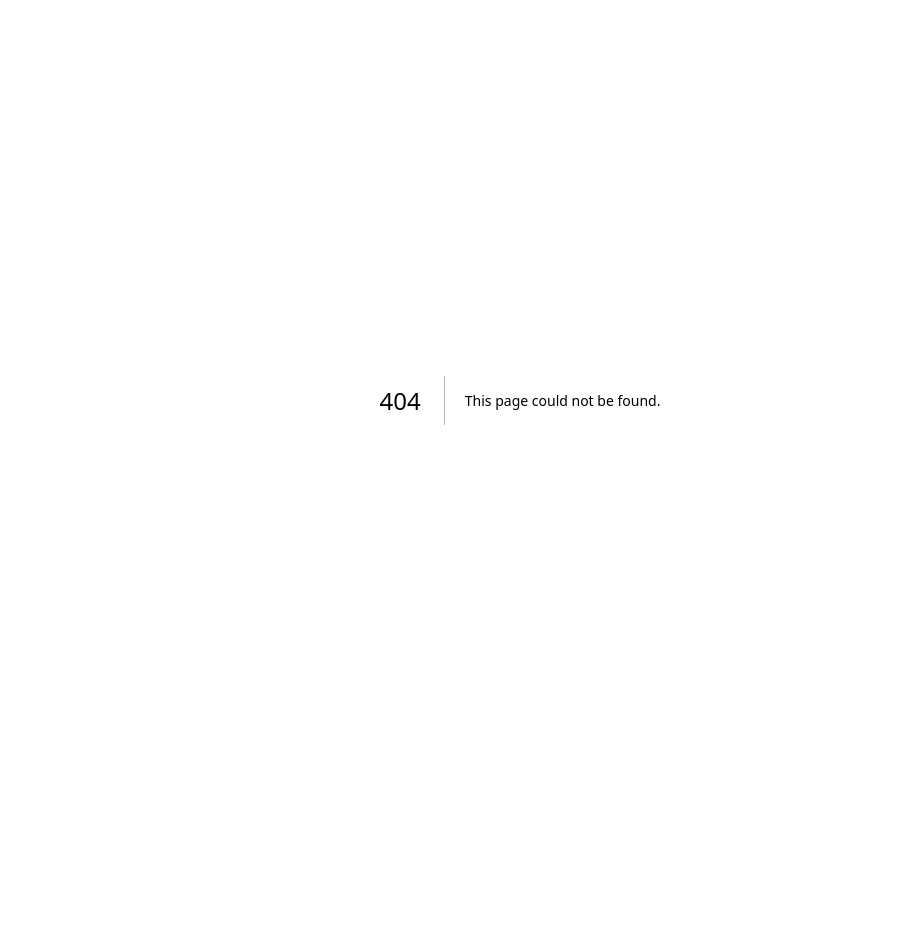
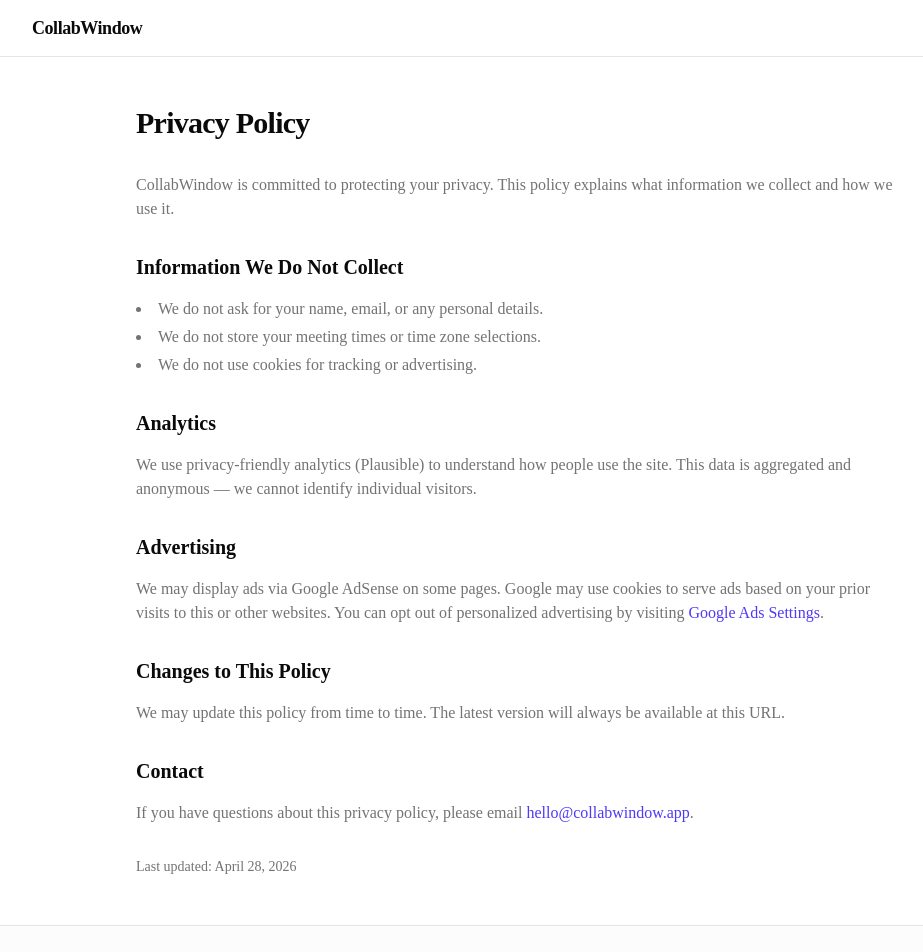
Before and after one commit to Kevibes/collabwindow, a Next.js app: page /privacy in a window 1280 px wide. Before the commit this address had no page. Shown: the top 952 px of the page, without its empty margins (120-1043 px from the left). Before the commit the page ends 800 px from the top, so only its background shows below. Built offline with nearby package versions, Linux system fonts and the light colour scheme.

Commit message:
feat: add /about, /contact, and /privacy stub pages

```diff
--- /dev/null
+++ b/app/about/page.tsx
@@ -0,0 +1,62 @@
+import type { Metadata } from "next";
+
+export const metadata: Metadata = {
+  title: "About — CollabWindow",
+  description:
+    "CollabWindow is a free time zone overlap planner for distributed teams. Learn why we built it and how it works.",
+};
+
+export default function AboutPage() {
+  return (
+    <div className="min-h-full">
+      <header className="border-b bg-background">
+        <div className="max-w-5xl mx-auto px-4 sm:px-6 h-14 flex items-center justify-between">
+          <a href="/" className="font-bold text-lg tracking-tight">
+            CollabWindow
+          </a>
+        </div>
+      </header>
+
+      <main className="flex-1 py-12 px-4 sm:px-6">
+        <div className="max-w-3xl mx-auto space-y-8">
+          <h1 className="text-3xl font-bold tracking-tight">About CollabWindow</h1>
+
+          <section className="space-y-4">
+            <p className="text-muted-foreground">
+              CollabWindow is a free, no-signup tool that helps distributed teams find
+              the best time to meet across time zones. We built it because scheduling
+              meetings between US, India, UK, and other regions should not require a
+              spreadsheet or a back-and-forth email chain.
+            </p>
+            <p className="text-muted-foreground">
+              The overlap planner handles Daylight Saving Time automatically, generates
+              shareable links, and even lets you export suggested times to Google
+              Calendar, Outlook, or Slack.
+            </p>
+          </section>
+
+          <section className="space-y-4">
+            <h2 className="text-xl font-semibold">What makes it different</h2>
+            <ul className="list-disc list-inside space-y-1 text-muted-foreground">
+              <li>No signup, no email capture, no tracking cookies.</li>
+              <li>Dedicated pages for popular country pairs with local context.</li>
+              <li>Privacy-first: we do not store your meeting data.</li>
+              <li>Fast, static pages that work on slow connections.</li>
+            </ul>
+          </section>
+        </div>
+      </main>
+
+      <footer className="border-t py-8 px-4 sm:px-6 bg-muted/30">
+        <div className="max-w-5xl mx-auto flex flex-col sm:flex-row justify-between items-center gap-4 text-sm text-muted-foreground">
+          <div>© {new Date().getFullYear()} CollabWindow. All rights reserved.</div>
+          <div className="flex gap-4">
+            <a href="/privacy" className="hover:text-foreground">Privacy</a>
+            <a href="/about" className="hover:text-foreground">About</a>
+            <a href="/contact" className="hover:text-foreground">Contact</a>
+          </div>
+        </div>
+      </footer>
+    </div>
+  );
+}
--- /dev/null
+++ b/app/contact/page.tsx
@@ -0,0 +1,54 @@
+import type { Metadata } from "next";
+
+export const metadata: Metadata = {
+  title: "Contact — CollabWindow",
+  description: "Get in touch with the CollabWindow team.",
+};
+
+export default function ContactPage() {
+  return (
+    <div className="min-h-full">
+      <header className="border-b bg-background">
+        <div className="max-w-5xl mx-auto px-4 sm:px-6 h-14 flex items-center justify-between">
+          <a href="/" className="font-bold text-lg tracking-tight">
+            CollabWindow
+          </a>
+        </div>
+      </header>
+
+      <main className="flex-1 py-12 px-4 sm:px-6">
+        <div className="max-w-3xl mx-auto space-y-8">
+          <h1 className="text-3xl font-bold tracking-tight">Contact</h1>
+
+          <section className="space-y-4">
+            <p className="text-muted-foreground">
+              Have a question, bug report, or feature request? We would love to hear
+              from you.
+            </p>
+            <p className="text-muted-foreground">
+              Email us at{" "}
+              <a
+                href="mailto:hello@collabwindow.app"
+                className="text-indigo-600 dark:text-indigo-400 hover:underline"
+              >
+                hello@collabwindow.app
+              </a>
+              {" "}and we will get back to you as soon as we can.
+            </p>
+          </section>
+        </div>
+      </main>
+
+      <footer className="border-t py-8 px-4 sm:px-6 bg-muted/30">
+        <div className="max-w-5xl mx-auto flex flex-col sm:flex-row justify-between items-center gap-4 text-sm text-muted-foreground">
+          <div>© {new Date().getFullYear()} CollabWindow. All rights reserved.</div>
+          <div className="flex gap-4">
+            <a href="/privacy" className="hover:text-foreground">Privacy</a>
+            <a href="/about" className="hover:text-foreground">About</a>
+            <a href="/contact" className="hover:text-foreground">Contact</a>
+          </div>
+        </div>
+      </footer>
+    </div>
+  );
+}
--- /dev/null
+++ b/app/privacy/page.tsx
@@ -0,0 +1,107 @@
+import type { Metadata } from "next";
+
+export const metadata: Metadata = {
+  title: "Privacy Policy — CollabWindow",
+  description:
+    "CollabWindow does not collect personal data. Read our privacy policy.",
+};
+
+export default function PrivacyPage() {
+  return (
+    <div className="min-h-full">
+      <header className="border-b bg-background">
+        <div className="max-w-5xl mx-auto px-4 sm:px-6 h-14 flex items-center justify-between">
+          <a href="/" className="font-bold text-lg tracking-tight">
+            CollabWindow
+          </a>
+        </div>
+      </header>
+
+      <main className="flex-1 py-12 px-4 sm:px-6">
+        <div className="max-w-3xl mx-auto space-y-8">
+          <h1 className="text-3xl font-bold tracking-tight">Privacy Policy</h1>
+
+          <section className="space-y-4">
+            <p className="text-muted-foreground">
+              CollabWindow is committed to protecting your privacy. This policy
+              explains what information we collect and how we use it.
+            </p>
+          </section>
+
+          <section className="space-y-4">
+            <h2 className="text-xl font-semibold">Information We Do Not Collect</h2>
+            <ul className="list-disc list-inside space-y-1 text-muted-foreground">
+              <li>We do not ask for your name, email, or any personal details.</li>
+              <li>We do not store your meeting times or time zone selections.</li>
+              <li>We do not use cookies for tracking or advertising.</li>
+            </ul>
+          </section>
+
+          <section className="space-y-4">
+            <h2 className="text-xl font-semibold">Analytics</h2>
+            <p className="text-muted-foreground">
+              We use privacy-friendly analytics (Plausible) to understand how
+              people use the site. This data is aggregated and anonymous — we
+              cannot identify individual visitors.
+            </p>
+          </section>
+
+          <section className="space-y-4">
+            <h2 className="text-xl font-semibold">Advertising</h2>
+            <p className="text-muted-foreground">
+              We may display ads via Google AdSense on some pages. Google may use
+              cookies to serve ads based on your prior visits to this or other
+              websites. You can opt out of personalized advertising by visiting{" "}
+              <a
+                href="https://adssettings.google.com"
+                className="text-indigo-600 dark:text-indigo-400 hover:underline"
+                target="_blank"
+                rel="noopener noreferrer"
+              >
+                Google Ads Settings
+              </a>
+              .
+            </p>
+          </section>
+
+          <section className="space-y-4">
+            <h2 className="text-xl font-semibold">Changes to This Policy</h2>
+            <p className="text-muted-foreground">
+              We may update this policy from time to time. The latest version will
+              always be available at this URL.
+            </p>
+          </section>
+
+          <section className="space-y-4">
+            <h2 className="text-xl font-semibold">Contact</h2>
+            <p className="text-muted-foreground">
+              If you have questions about this privacy policy, please email{" "}
+              <a
+                href="mailto:hello@collabwindow.app"
+                className="text-indigo-600 dark:text-indigo-400 hover:underline"
+              >
+                hello@collabwindow.app
+              </a>
+              .
+            </p>
+          </section>
+
+          <p className="text-sm text-muted-foreground">
+            Last updated: {new Date().toLocaleDateString("en-US", { year: "numeric", month: "long", day: "numeric" })}
+          </p>
+        </div>
+      </main>
+
+      <footer className="border-t py-8 px-4 sm:px-6 bg-muted/30">
+        <div className="max-w-5xl mx-auto flex flex-col sm:flex-row justify-between items-center gap-4 text-sm text-muted-foreground">
+          <div>© {new Date().getFullYear()} CollabWindow. All rights reserved.</div>
+          <div className="flex gap-4">
+            <a href="/privacy" className="hover:text-foreground">Privacy</a>
+            <a href="/about" className="hover:text-foreground">About</a>
+            <a href="/contact" className="hover:text-foreground">Contact</a>
+          </div>
+        </div>
+      </footer>
+    </div>
+  );
+}
```
